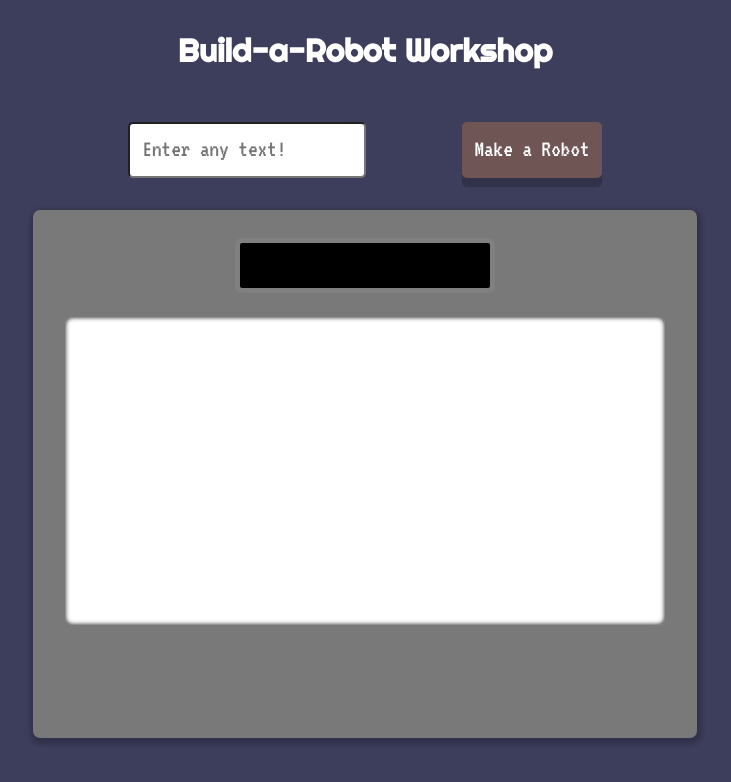
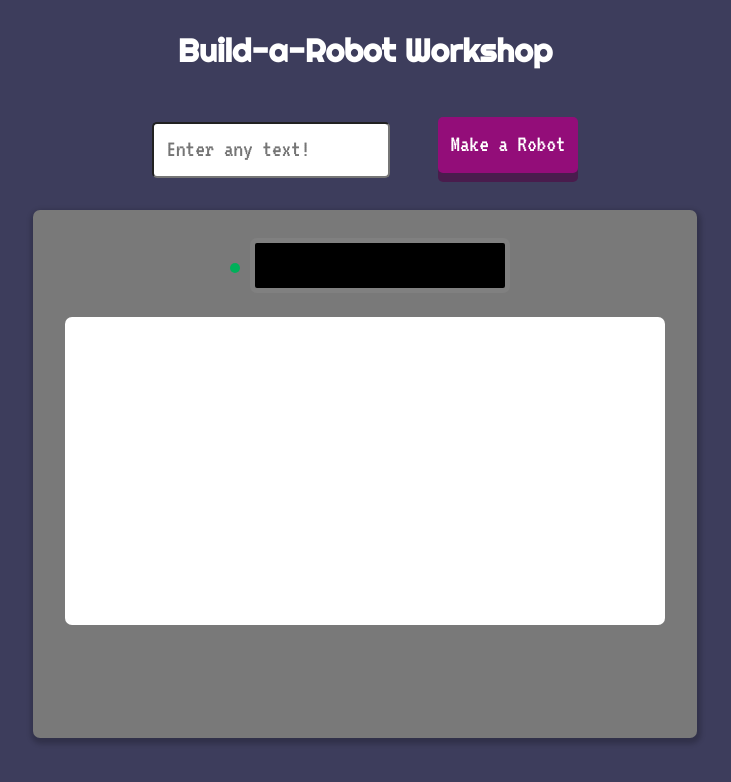
Before and after one commit to stella-yc/robohash, a React (Create React App) app: page / in a window 1280 px wide. Shown: the top 782 px of the page, without its empty margins (275-1006 px from the left). Built offline with nearby package versions, Linux system fonts and the light colour scheme.

Commit message:
Added flashing light and active colored submit button

```diff
--- /dev/null
+++ b/src/components/FlashingLight/FlashingLight.jsx
@@ -0,0 +1,10 @@
+import React from "react";
+
+import styles from "./FlashingLight.module.css";
+
+export const FlashingLight = ({ color, delay }) => {
+  if (delay) {
+    return <div className={styles["flashingLight--delay"]} />;
+  }
+  return <div className={styles.flashingLight} />;
+};
--- /dev/null
+++ b/src/components/FlashingLight/FlashingLight.module.css
@@ -0,0 +1,40 @@
+.flashingLight {
+  margin: 10px;
+  width: 10px;
+  height: 10px;
+  border-radius: 50%;
+  background: #00e676;
+  animation: webcam 1000ms linear 800ms infinite;
+  display: inline-block;
+}
+
+.flashingLight--delay {
+  margin: 10px;
+  width: 10px;
+  height: 10px;
+  border-radius: 50%;
+  background: #00e676;
+  animation: webcam 1000ms linear 1300ms infinite;
+  display: inline-block;
+}
+
+@keyframes webcam {
+  0% {
+    background: #000;
+  }
+  29% {
+    background: #000;
+  }
+  30% {
+    background: #00e676;
+  }
+  61% {
+    background: #00e676;
+  }
+  99% {
+    background: #000;
+  }
+  100% {
+    background: #000;
+  }
+}
--- a/src/components/RobotDisplay/RobotDisplay.jsx
+++ b/src/components/RobotDisplay/RobotDisplay.jsx
@@ -2,6 +2,7 @@ import React, { PureComponent } from "react";
 import PropTypes from "prop-types";
 
 import styles from "./RobotDisplay.module.css";
+import { FlashingLight } from "../FlashingLight/FlashingLight";
 
 export class RobotDisplay extends PureComponent {
   constructor() {
@@ -41,6 +42,7 @@ export class RobotDisplay extends PureComponent {
     return (
       <div className={styles.container}>
         <div className={styles.displayControls}>
+          <FlashingLight />
           <h2 className={styles.userInput}>{renderRobot && userInput}</h2>
         </div>
         <div className={styles.robotContainer}>
--- a/src/components/RobotDisplay/RobotDisplay.module.css
+++ b/src/components/RobotDisplay/RobotDisplay.module.css
@@ -38,7 +38,6 @@
   overflow: hidden;
   position: relative;
   border-radius: 7px;
-  box-shadow: inset 0 0 5px #000000;
 }
 
 .robot--before-fade-in > img {
--- a/src/components/SubmitButton/SubmitButton.module.css
+++ b/src/components/SubmitButton/SubmitButton.module.css
@@ -1,14 +1,16 @@
 .submitButton {
-  margin-left: 4em;
-  background-color: #705555;
+  margin-left: 2em;
+  background-color: #930d79;
   color: white;
   border: none;
   padding: 0.5em;
   border-radius: 5px;
-  box-shadow: 0 9px rgba(0, 0, 0, 0.2);
+  box-shadow: 0 9px rgba(82, 8, 68, 0.6);
   transition: All 250ms ease;
   outline: none;
   font-size: 1.5em;
+  position: relative;
+  top: -5px;
 }
 
 .disabledButton {
@@ -25,8 +27,8 @@
 }
 .submitButton:active {
   position: relative;
-  top: 5px;
-  /* background-color: #3e8e41; */
+  top: 0px;
+  background-color: #c812a4;
   box-shadow: 0 5px rgba(0, 0, 0, 0.2);
   transform: translateY(4px);
   transition: All 250ms ease;
```
